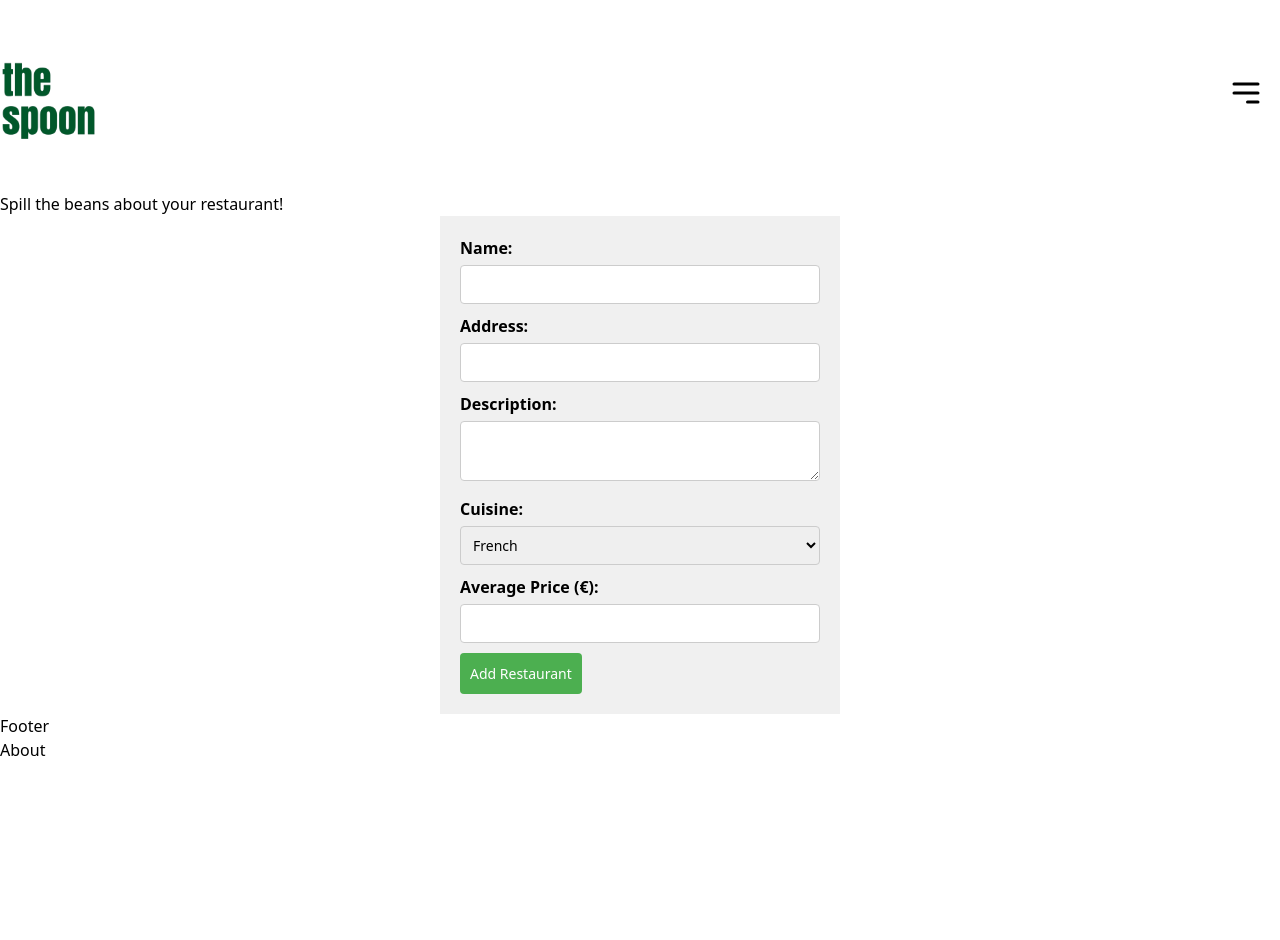
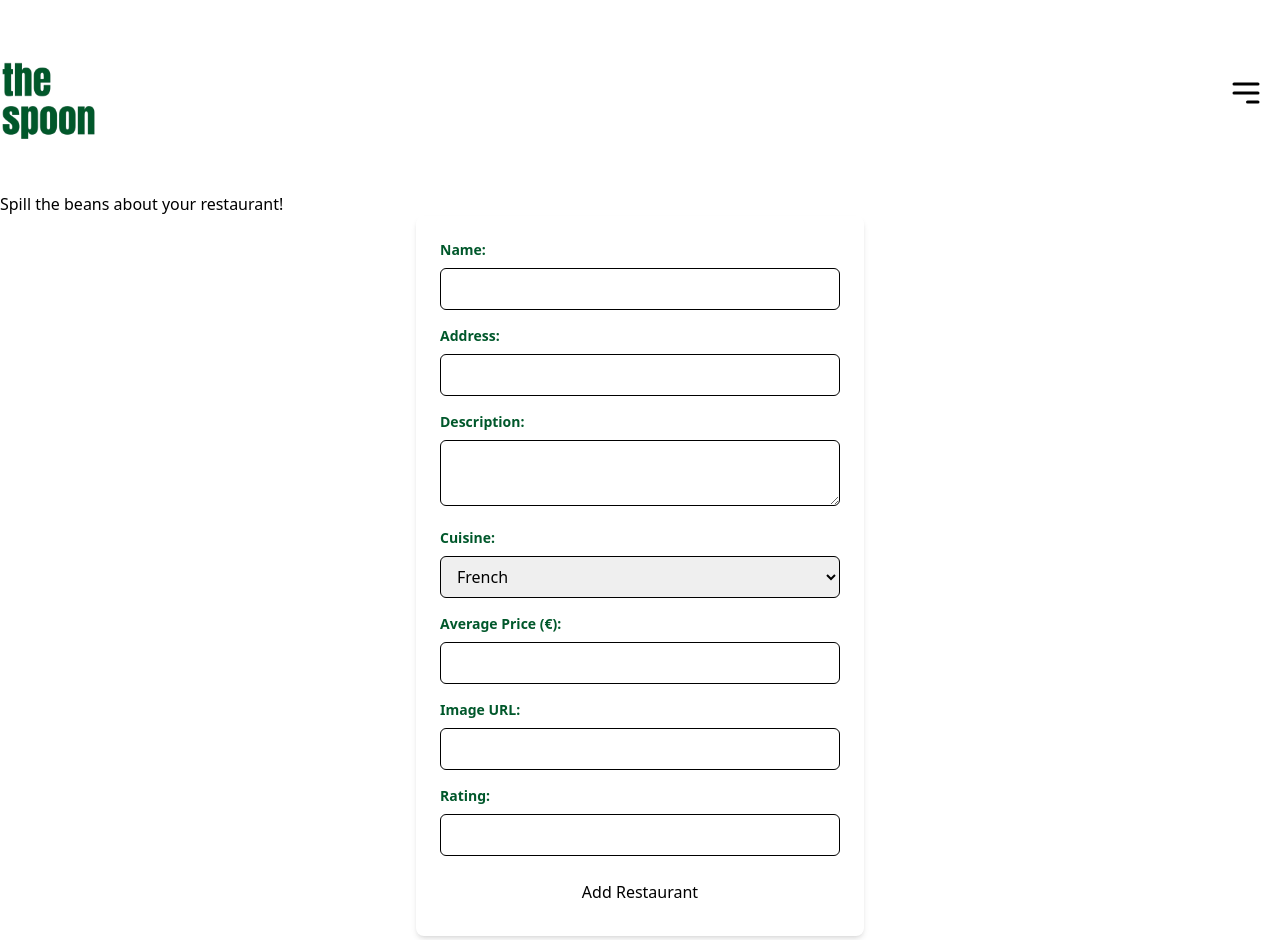
Before and after one commit to ironhack-the-spoon/project2, a React (Vite) app: page /add-restaurant in a window 1280 px wide. Shown: the top 940 px of the page. Before the commit the page ends 800 px from the top, so only its background shows below. Built offline with nearby package versions, Linux system fonts and the light colour scheme.

Commit message:
add confetti animation and success message upon restaurant addition and creating style with tailwind

```diff
--- a/package.json
+++ b/package.json
@@ -12,8 +12,10 @@
   "dependencies": {
     "axios": "^1.7.7",
     "react": "^18.3.1",
+    "react-confetti": "^6.1.0",
     "react-dom": "^18.3.1",
-    "react-router-dom": "^6.27.0"
+    "react-router-dom": "^6.27.0",
+    "react-use": "^17.5.1"
   },
   "devDependencies": {
     "@eslint/js": "^9.13.0",
--- a/src/components/AddRestaurantForm.jsx
+++ b/src/components/AddRestaurantForm.jsx
@@ -1,14 +1,19 @@
 import { useState } from "react";
 import axios from "axios";
 import { API_URL } from "../config/api";
-import "../style/AddRestaurant.css";
+import Confetti from "react-confetti";
+import { useWindowSize } from "react-use";
 
 function AddRestaurantForm() {
   const [name, setName] = useState("");
-  const [address, setaddress] = useState("");
+  const [address, setAddress] = useState("");
   const [description, setDescription] = useState("");
-  const [cuisine, setCuisine] = useState("French"); // set up a default value: french
+  const [cuisine, setCuisine] = useState("French");
   const [averagePrice, setAveragePrice] = useState("");
+  const [imageUrl, setImageUrl] = useState("");
+  const [rating, setRating] = useState("");
+  const [showConfetti, setShowConfetti] = useState(false);
+  const { width, height } = useWindowSize();
 
   const handleSubmit = (e) => {
     e.preventDefault();
@@ -19,18 +24,31 @@ function AddRestaurantForm() {
       description,
       cuisine,
       averagePrice,
+      image_url: imageUrl,
+      rating,
     };
 
     axios
       .post(`${API_URL}/projects.json`, newRestaurant)
       .then((response) => {
         console.log("Restaurant added:", response.data);
-        // reset the form
+
+        // Reset the form
         setName("");
-        setaddress("");
+        setAddress("");
         setDescription("");
         setCuisine("French");
         setAveragePrice("");
+        setImageUrl("");
+        setRating("");
+
+        // Show confetti
+        setShowConfetti(true);
+
+        // Hide confetti after a few seconds
+        setTimeout(() => {
+          setShowConfetti(false);
+        }, 5000);
       })
       .catch((error) => {
         console.error("There was an error adding the restaurant!", error);
@@ -38,48 +56,63 @@ function AddRestaurantForm() {
   };
 
   return (
-    <div className="add-restaurant-container">
+    <div className="max-w-md mx-auto p-6 bg-gray-100 shadow-md rounded-lg">
+      {showConfetti && <Confetti width={width} height={height} />}
       <form onSubmit={handleSubmit}>
-        <div>
-          <label>Name:</label>
+        <div className="mb-4">
+          <label className="block text-sm font-bold mb-2 text-customGreen">
+            Name:
+          </label>
           <input
             type="text"
             value={name}
             onChange={(e) => setName(e.target.value)}
             required
+            className="w-full px-3 py-2 border border-gray-300 rounded-md focus:outline-none focus:ring focus:border-blue-300"
           />
         </div>
-        <div>
-          <label>Address:</label>
+        <div className="mb-4">
+          <label className="block text-sm font-bold mb-2 text-customGreen">
+            Address:
+          </label>
           <input
             type="text"
             value={address}
-            onChange={(e) => setaddress(e.target.value)}
+            onChange={(e) => setAddress(e.target.value)}
             required
+            className="w-full px-3 py-2 border border-gray-300 rounded-md focus:outline-none focus:ring focus:border-blue-300"
           />
         </div>
-        <div>
-          <label>Description:</label>
+        <div className="mb-4">
+          <label className="block text-sm font-bold mb-2 text-customGreen">
+            Description:
+          </label>
           <textarea
             value={description}
             onChange={(e) => setDescription(e.target.value)}
             required
+            className="w-full px-3 py-2 border border-gray-300 rounded-md focus:outline-none focus:ring focus:border-blue-300"
           />
         </div>
-        <div>
-          <label>Cuisine:</label>
+        <div className="mb-4">
+          <label className="block text-sm font-bold mb-2 text-customGreen">
+            Cuisine:
+          </label>
           <select
             value={cuisine}
             onChange={(e) => setCuisine(e.target.value)}
             required
+            className="w-full px-3 py-2 border border-gray-300 rounded-md focus:outline-none focus:ring focus:border-blue-300"
           >
             <option value="French">French</option>
             <option value="Asian">Asian</option>
             <option value="Vegetarian">Vegetarian</option>
           </select>
         </div>
-        <div>
-          <label>Average Price (€):</label>
+        <div className="mb-4">
+          <label className="block text-sm font-bold mb-2 text-customGreen">
+            Average Price (€):
+          </label>
           <input
             type="number"
             value={averagePrice}
@@ -87,10 +120,47 @@ function AddRestaurantForm() {
             required
             min="0"
             step="1"
+            className="w-full px-3 py-2 border border-gray-300 rounded-md focus:outline-none focus:ring focus:border-blue-300"
           />
         </div>
-        <button type="submit">Add Restaurant</button>
+        <div className="mb-4">
+          <label className="block text-sm font-bold mb-2 text-customGreen">
+            Image URL:
+          </label>
+          <input
+            type="text"
+            value={imageUrl}
+            onChange={(e) => setImageUrl(e.target.value)}
+            className="w-full px-3 py-2 border border-gray-300 rounded-md focus:outline-none focus:ring focus:border-blue-300"
+          />
+        </div>
+        <div className="mb-4">
+          <label className="block text-sm font-bold mb-2 text-customGreen">
+            Rating:
+          </label>
+          <input
+            type="number"
+            value={rating}
+            onChange={(e) => setRating(e.target.value)}
+            required
+            min="0"
+            max="5"
+            step="0.5"
+            className="w-full px-3 py-2 border border-gray-300 rounded-md focus:outline-none focus:ring focus:border-blue-300"
+          />
+        </div>
+        <button
+          type="submit"
+          className="w-full bg-green-600 text-white py-2 px-4 rounded-md hover:bg-green-700 focus:outline-none focus:ring focus:border-green-300"
+        >
+          Add Restaurant
+        </button>
       </form>
+      {showConfetti && (
+        <div className="mt-4 text-center text-lg font-semibold text-customGreen">
+          Congrats! You added your restaurant!
+        </div>
+      )}
     </div>
   );
 }
--- a/src/style/AddRestaurant.css
+++ /dev/null
@@ -1,40 +0,0 @@
-/* AddRestaurant.css */
-
-.add-restaurant-container {
-  max-width: 400px;
-  margin: 0 auto;
-  padding: 20px;
-  background-color: #f0f0f0;
-}
-
-.add-restaurant-container input[type="text"],
-.add-restaurant-container input[type="number"],
-.add-restaurant-container textarea,
-.add-restaurant-container select {
-  width: 100%;
-  margin-bottom: 10px;
-  padding: 8px;
-  border: 1px solid #ccc;
-  border-radius: 4px;
-  font-size: 14px;
-}
-
-.add-restaurant-container label {
-  font-weight: bold;
-  display: block;
-  margin-bottom: 5px;
-}
-
-.add-restaurant-container button[type="submit"] {
-  background-color: #4caf50;
-  color: white;
-  padding: 10px;
-  border: none;
-  border-radius: 4px;
-  cursor: pointer;
-  font-size: 14px;
-}
-
-.add-restaurant-container button[type="submit"]:hover {
-  background-color: #45a049;
-}
```
Also changed, not shown: 1 other file (tests, documents, lock files or other folders).
